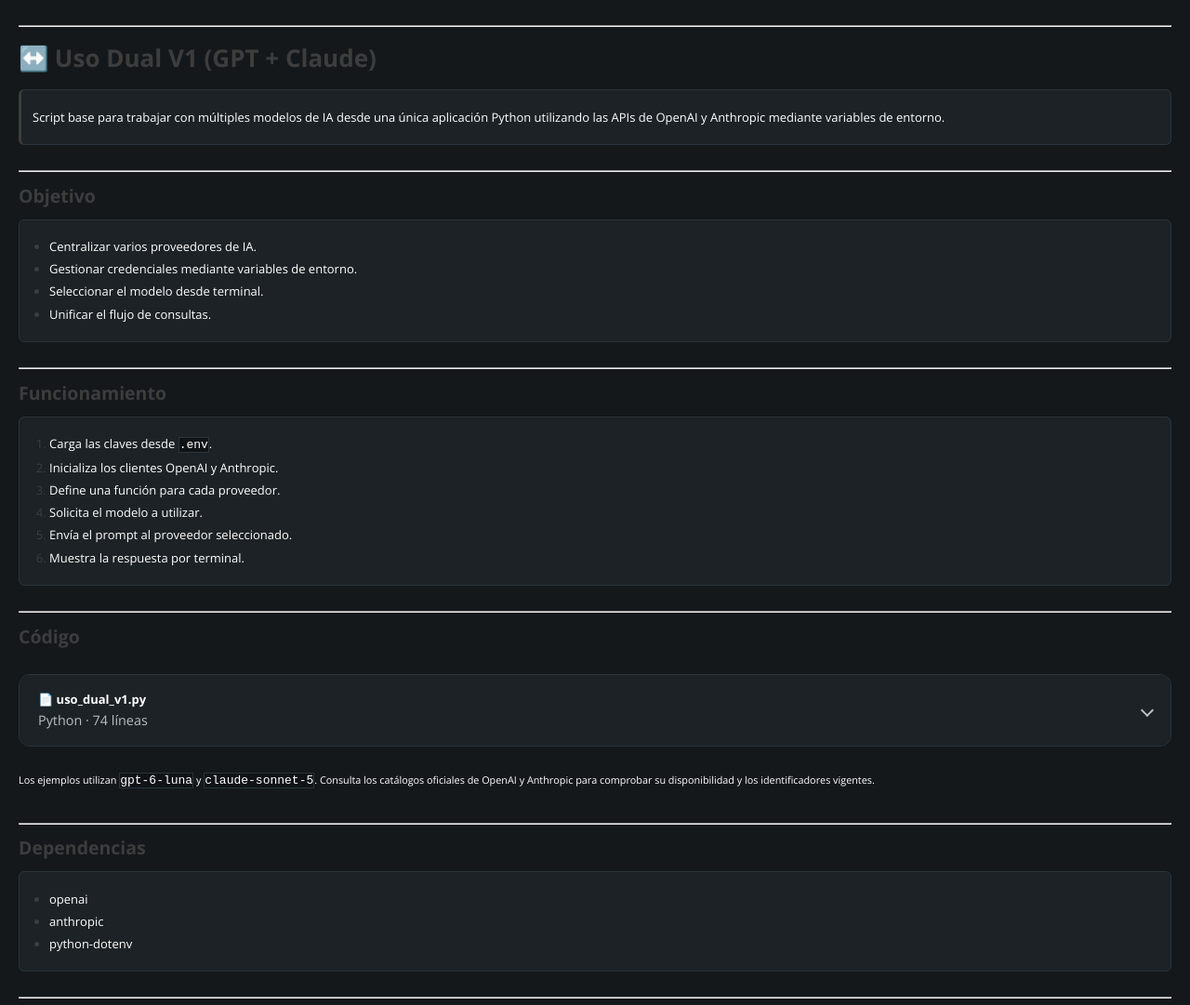
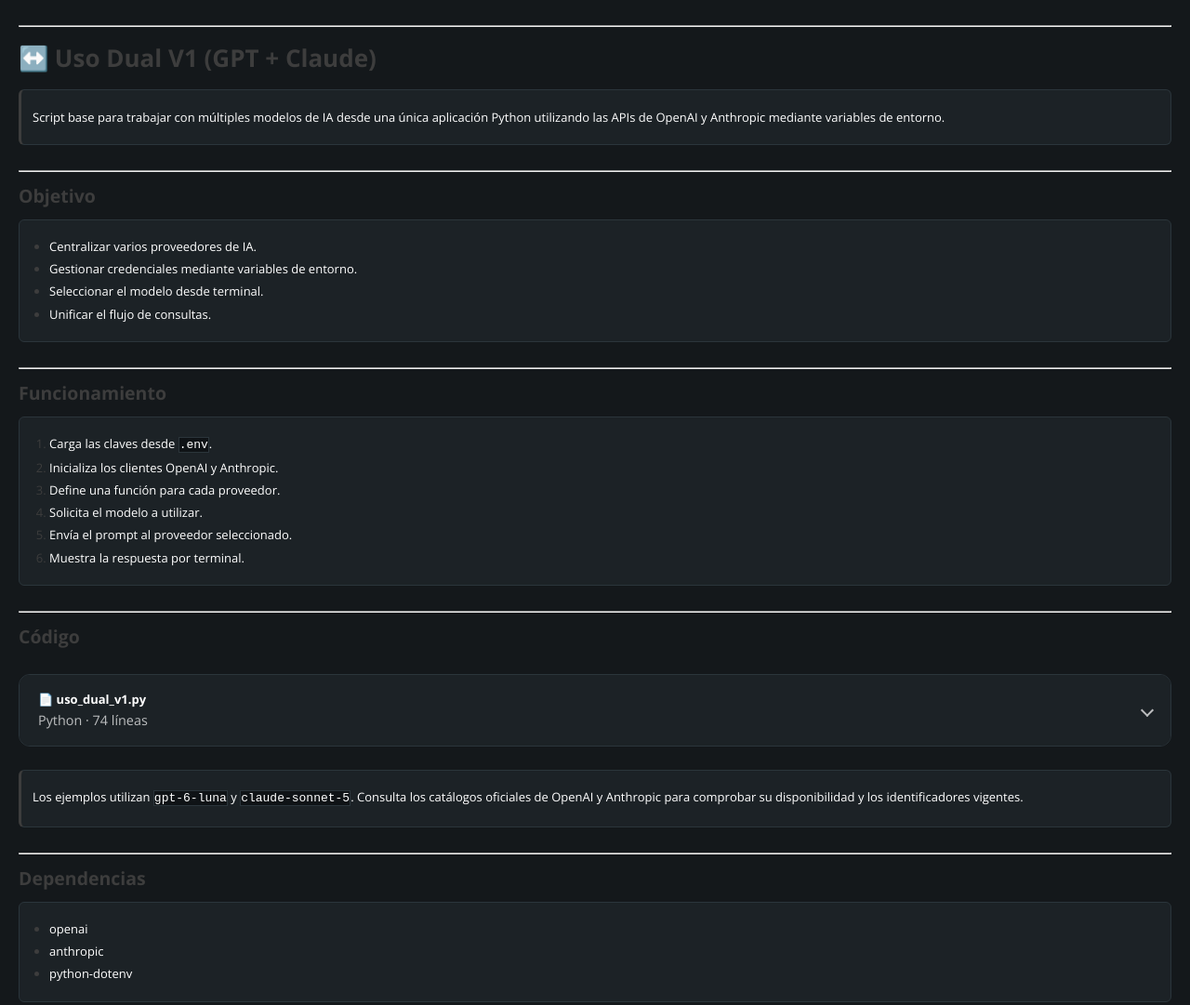
Before and after one commit to Noocoks/Libreta, a plain HTML site: page subpags/ia/proyecto_local/dualvers/v1/index.html in a window 1280 px wide. Shown: the top 1081 px of the page at 93% size. Drawn offline with nearby package versions, Linux system fonts and the light colour scheme.

Commit message:
Use box-info styling for documentation notes

```diff
--- a/subpags/ia/proyecto_local/dualvers/v1/index.html
+++ b/subpags/ia/proyecto_local/dualvers/v1/index.html
@@ -160,16 +160,16 @@ else:
 
         </div>
 
-        <p>
-            <small>
+        <div class="box box--info">
+            <p>
                 Los ejemplos utilizan <code>gpt-6-luna</code> y
                 <code>claude-sonnet-5</code>. Consulta los catálogos oficiales de
                 <a href="https://developers.openai.com/api/docs/models" target="_blank" rel="noopener noreferrer">OpenAI</a>
                 y
                 <a href="https://platform.claude.com/docs/es/about-claude/models/overview" target="_blank" rel="noopener noreferrer">Anthropic</a>
                 para comprobar su disponibilidad y los identificadores vigentes.
-            </small>
-        </p>
+            </p>
+        </div>
         <br>
         <hr>
 
```
